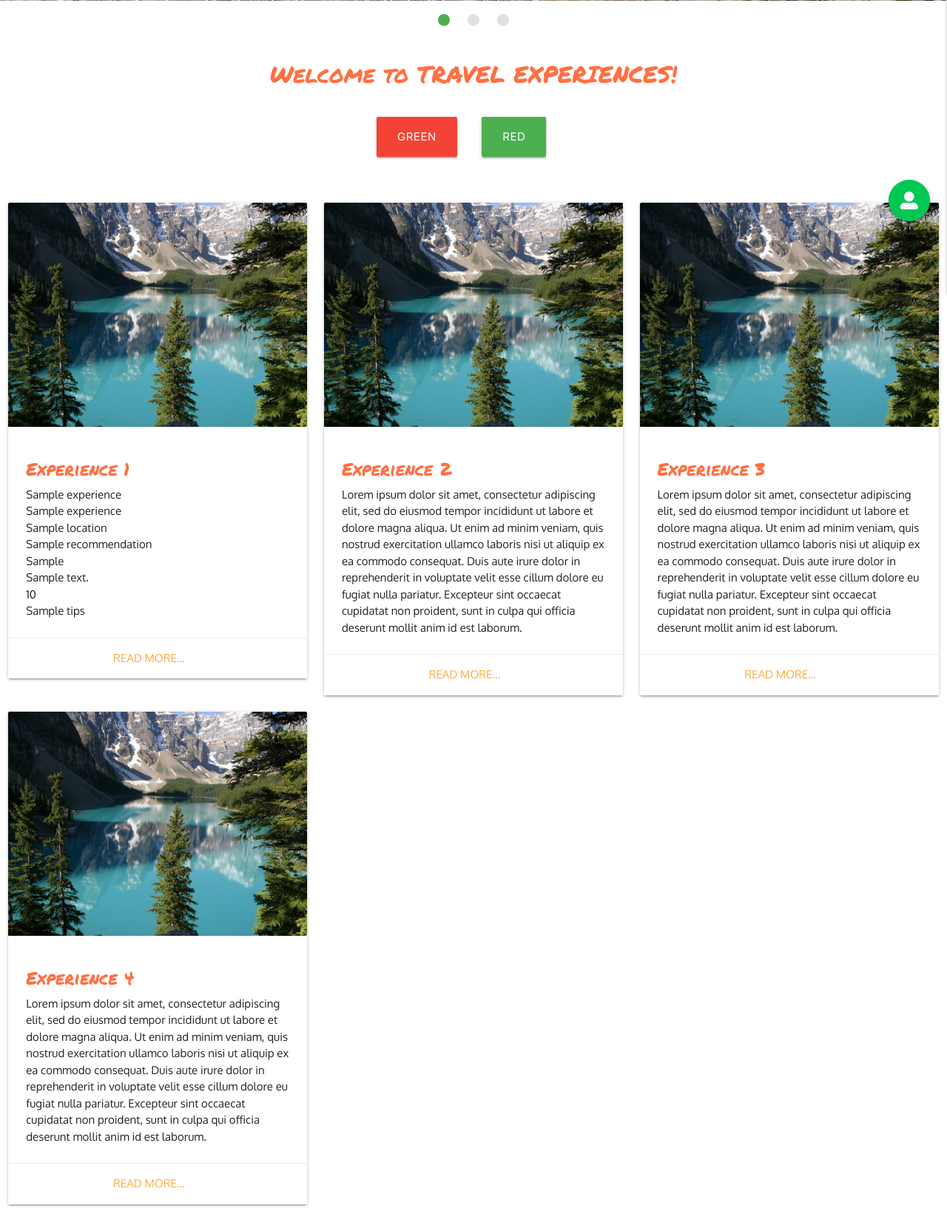
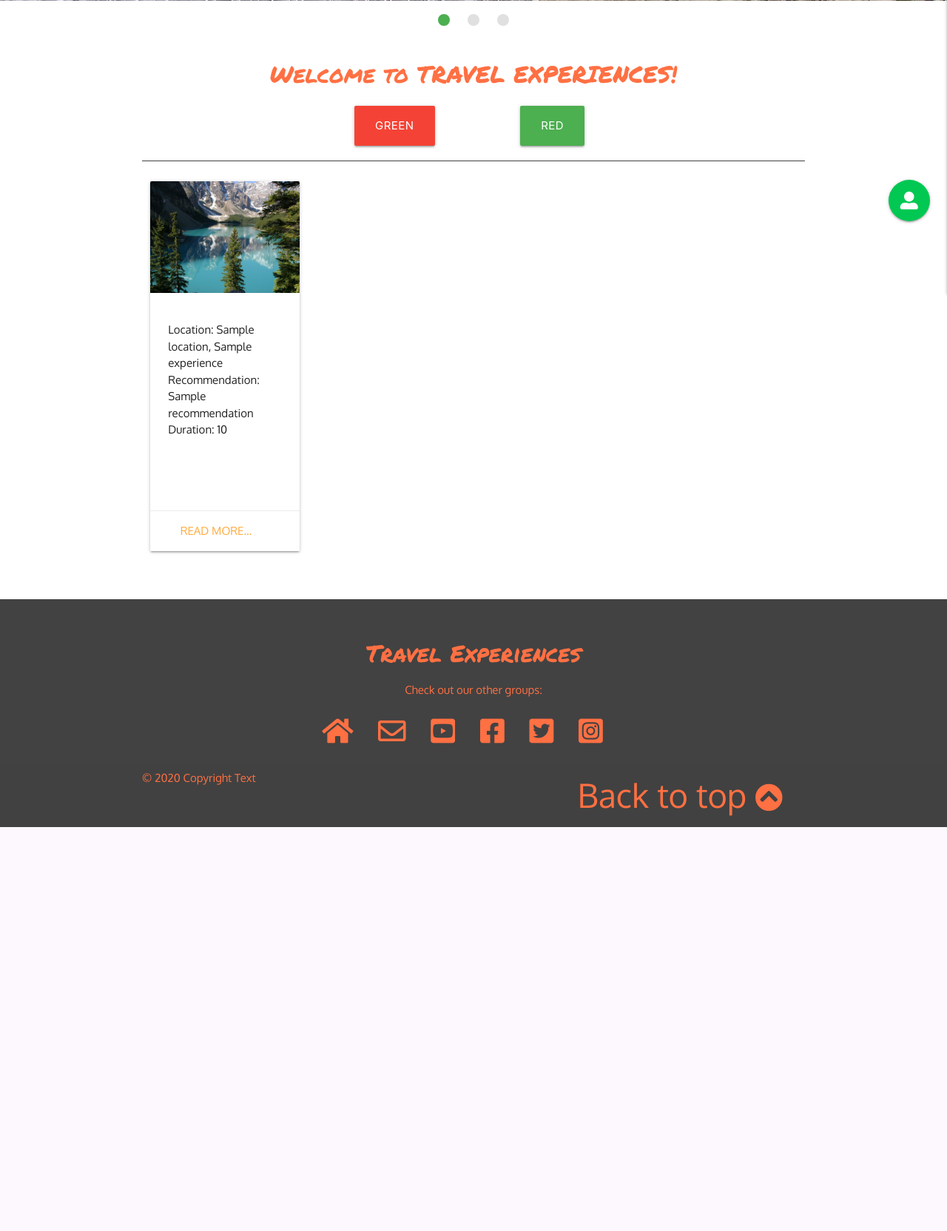
Before and after one commit to Vlad-404/travel_experiences, a Flask app: page / in a window 1280 px wide. Shown: the part 463-2127 px from the top of the page at 74% size. After the commit the page ends 1581 px from the top, so only its background shows below. Run offline with Flask 2, Linux system fonts and the light colour scheme; a database or web service that is not in the repository returns one stand-in record (values such as "Sample title"); some libraries are stand-ins or nearby versions.

Commit message:
Set up cards on the home page

```diff
--- a/static/css/style.css
+++ b/static/css/style.css
@@ -61,6 +61,9 @@ body {
 }
 
 .card-formatting {
-    min-height: 500px;
-    margin-left: 2rem !important;
+    min-height: 1000px !important;
 }
+
+.bottom-line {
+    border-bottom: 1px solid #424242;
+}
--- a/static/js/script.js
+++ b/static/js/script.js
@@ -6,3 +6,8 @@ $(document).ready(function(){
     $('.modal').modal();
     $('.tooltipped').tooltip();
   });
+
+  $('.carousel.carousel-slider').carousel({
+    fullWidth: true,
+    indicators: true
+  });
--- a/templates/experiences_home.html
+++ b/templates/experiences_home.html
@@ -1,11 +1,10 @@
 {% extends "base.html" %}
 {% block content %}
 
-<h1 class="col s12 center-align marker-font color-orange">Welcome to TRAVEL EXPERIENCES!</h1>
+<!-- title, search bar and sort tools -->
+<h1 class="center-align marker-font color-orange">Welcome to TRAVEL EXPERIENCES!</h1>
 
-<div class="section">
-	<div class="row">
-		<div class="col s12 m8 offset-m2">
+    <div class="center">
         <div class="row">
             <div class="col s6 m2 offset-m4 xl2 offset-xl4">
                 <button class="btn-large red">Green</button>
@@ -15,129 +14,47 @@
             </div>
         </div>
     </div>
-	</div>
+
+<!-- Divider -->
+<div class="container">
+    <div class="row bottom-line"></div>
 </div>
 
-<section class="row">
+<!-- Experiences slider -->
 
-		<div class="col s4">
-			<div class="card">
+<section class="container">
+    <div class="row">
+
+    {% for experience in experiences %}
+    <!-- Cards slider -->
+        <div class="col s12 m6 l4 xl3">
+            <div class="card large">
+                <!-- Card image -->
                 <div class="card-image">
-					<img src="static/images/sample-1.jpg">
+                        <a href="static/images/sample-1.jpg">
+                            <img src="static/images/sample-1.jpg" alt="{{ experience.title }} image">
+                        </a>
                 </div>
 				<div class="card-content">
-                    <h5 class="card-title marker-font color-orange">Experience 1</h5>
-					<p>
-						{% for experience in experiences %}
-						{{ experience.title }} <br>
-                            {{ experience.country_name }} <br>
-                            {{ experience.location }} <br>
-                            {{ experience.recommendation }} <br>
-                            {{ experience.travel_arrangements }} <br>
-                            {{ experience.description }} <br>
-                            {{ experience.duration }} <br>
-                            {{ experience.tips }} <br>
-                        {% endfor %}
-                    </p>
+					<ul>
+                        <li>Location: {{ experience.location }}, {{ experience.country_name }}</li>
+                        <li>Recommendation: {{ experience.recommendation }}</li>
+                        <li>Duration: {{ experience.duration }}</li>
+                        <li>Tips: {{ experience.tips }}</li>
+                        <li class="truncate">Travel arrangements: {{ experience.travel_arrangements }}</li>
+                        <li class="truncate">Description: {{ experience.description }}</li>
+                    </ul>
 				</div>
 				<div class="card-action center-align">
 					<a href="#">Read more...</a>
 				</div>
 			</div>
         </div>
-
-		<div class="col s4">
-			<div class="card">
-				<div class="card-image">
-					<img src="static/images/sample-1.jpg">
+    {% endfor %}
     </div>
-				<div class="card-content">
-                    <h5 class="card-title marker-font color-orange">Experience 2</h5>
-					<p>
-						Lorem ipsum dolor sit amet, consectetur adipiscing elit, sed do eiusmod tempor incididunt ut labore et dolore magna aliqua. Ut enim ad minim veniam, quis nostrud exercitation ullamco laboris nisi ut aliquip ex ea commodo consequat. Duis aute irure dolor in reprehenderit in voluptate velit esse cillum dolore eu fugiat nulla pariatur. Excepteur sint occaecat cupidatat non proident, sunt in culpa qui officia deserunt mollit anim id est laborum.
-                    </p>
-				</div>
-				<div class="card-action center-align">
-					<a href="#">Read more...</a>
-				</div>
-			</div>
-		</div>
-
-		<div class="col s4">
-			<div class="card">
-				<div class="card-image">
-					<img src="static/images/sample-1.jpg">
-				</div>
-				<div class="card-content">
-                    <h5 class="card-title marker-font color-orange">Experience 3</h5>
-					<p>
-						Lorem ipsum dolor sit amet, consectetur adipiscing elit, sed do eiusmod tempor incididunt ut labore et dolore magna aliqua. Ut enim ad minim veniam, quis nostrud exercitation ullamco laboris nisi ut aliquip ex ea commodo consequat. Duis aute irure dolor in reprehenderit in voluptate velit esse cillum dolore eu fugiat nulla pariatur. Excepteur sint occaecat cupidatat non proident, sunt in culpa qui officia deserunt mollit anim id est laborum.
-                    </p>
-				</div>
-				<div class="card-action center-align">
-					<a href="#">Read more...</a>
-				</div>
-			</div>
-		</div>
+</section>
 
 
-		<div class="row">
-			<div class="col s4">
-				<div class="card">
-					<div class="card-image">
-						<img src="static/images/sample-1.jpg">
-					</div>
-					<div class="card-content">
-                        <h5 class="card-title marker-font color-orange">Experience 4</h5>
-						<p>
-							Lorem ipsum dolor sit amet, consectetur adipiscing elit, sed do eiusmod tempor incididunt ut labore
-							et dolore magna aliqua. Ut enim ad minim veniam, quis nostrud exercitation ullamco laboris nisi ut
-							aliquip ex ea commodo consequat. Duis aute irure dolor in reprehenderit in voluptate velit esse
-							cillum dolore eu fugiat nulla pariatur. Excepteur sint occaecat cupidatat non proident, sunt in
-							culpa qui officia deserunt mollit anim id est laborum.
-						</p>
-					</div>
-					<div class="card-action center-align">
-						<a href="#">Read more...</a>
-					</div>
-				</div>
-			</div>
-		</div>
 
-        <div class="col s4">
-            <div class="card">
-                <div class="card-image">
-                    <img src="static/images/sample-1.jpg">
-                </div>
-                <div class="card-content">
-                    <h5 class="card-title marker-font color-orange">Experience 5</h5>
-                    <p>
-                        Lorem ipsum dolor sit amet, consectetur adipiscing elit, sed do eiusmod tempor incididunt ut labore et dolore magna aliqua. Ut enim ad minim veniam, quis nostrud exercitation ullamco laboris nisi ut aliquip ex ea commodo consequat. Duis aute irure dolor in reprehenderit in voluptate velit esse cillum dolore eu fugiat nulla pariatur. Excepteur sint occaecat cupidatat non proident, sunt in culpa qui officia deserunt mollit anim id est laborum.
-                    </p>
-                </div>
-                <div class="card-action center-align">
-                    <a href="#">Read more...</a>
-                </div>
-            </div>
-        </div>
-
-        <div class="col s4">
-            <div class="card">
-                <div class="card-image">
-                    <img src="static/images/sample-1.jpg">
-                </div>
-                <div class="card-content">
-                    <h5 class="card-title marker-font color-orange">Experience 6</h5>
-                    <p>
-                        Lorem ipsum dolor sit amet, consectetur adipiscing elit, sed do eiusmod tempor incididunt ut labore et dolore magna aliqua. Ut enim ad minim veniam, quis nostrud exercitation ullamco laboris nisi ut aliquip ex ea commodo consequat. Duis aute irure dolor in reprehenderit in voluptate velit esse cillum dolore eu fugiat nulla pariatur. Excepteur sint occaecat cupidatat non proident, sunt in culpa qui officia deserunt mollit anim id est laborum.
-                    </p>
-                </div>
-                <div class="card-action center-align">
-                    <a href="#">Read more...</a>
-                </div>
-            </div>
-        </div>
-
-</section>
 
 {% endblock %}
```
Lines whose indentation alone changed are shown as unchanged.
